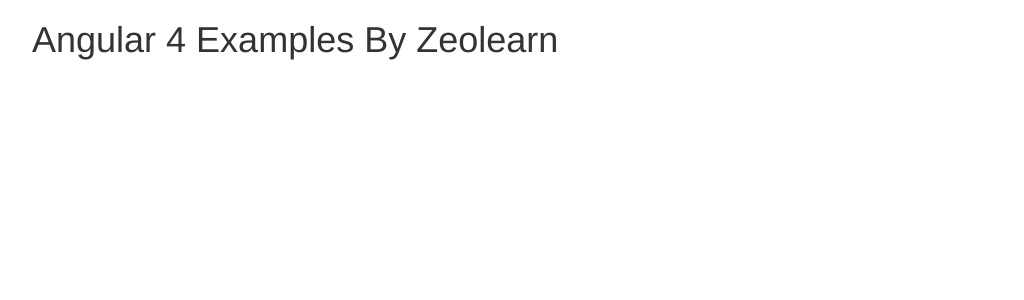
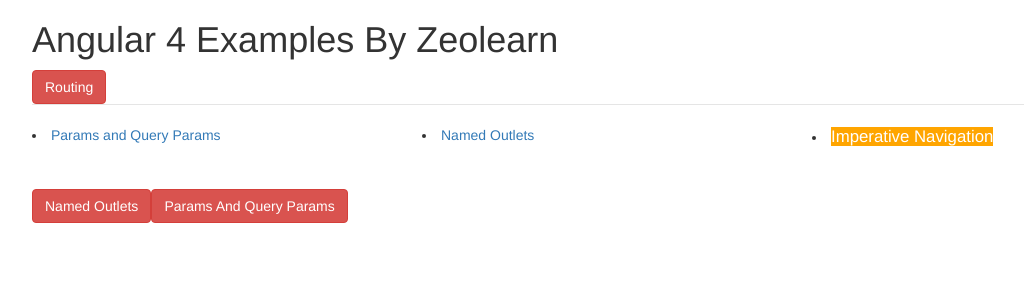
Before and after one commit to baluragala/angular4-examples, an Angular app: page /routing/imperative in a window 1280 px wide. Before the commit this address led to /. Shown: the top 300 px of the page, without its empty margins (38-1062 px from the left). Built offline with nearby package versions, Linux system fonts and the light colour scheme.

Commit message:
imperative navigation added

```diff
--- a/src/app/app.module.ts
+++ b/src/app/app.module.ts
@@ -19,6 +19,7 @@
 import {AuthorsComponent} from './routing/authors.component';
 import {RoutingModule} from './routing/routing.module';
 import { RouteParamsComponent } from './routing/route-params.component';
+import { ImperativeNavigationComponent } from './routing/imperative-navigation.component';
 
 
 @NgModule({
@@ -29,7 +30,8 @@
     AuthorsListComponent,
     AuthorDetailComponent,
     AuthorsComponent,
-    RouteParamsComponent
+    RouteParamsComponent,
+    ImperativeNavigationComponent
   ],
   imports: [
     BrowserModule,
--- /dev/null
+++ b/src/app/routing/imperative-navigation.component.ts
@@ -0,0 +1,42 @@
+import {Component, OnInit} from '@angular/core';
+import {Router} from "@angular/router";
+
+@Component({
+  selector: 'app-imperative-navigation',
+  template: `
+    <div>
+      <button class="btn btn-danger" (click)="navigate(1)">
+        Named Outlets
+      </button>
+      <button class="btn btn-danger" (click)="navigate(2)">
+        Params And Query Params
+      </button>
+    </div>
+  `,
+  styles: []
+})
+export class ImperativeNavigationComponent implements OnInit {
+
+  constructor(private router: Router) {
+  }
+
+  ngOnInit() {
+  }
+
+  navigate(i) {
+    switch (i) {
+      case 1:
+        this.router.navigate(['/routing', 'authors', {outlets: {'list': ['authorsList'], 'detail': ['none']}}])
+        break;
+      case 2:
+        this.router.navigate(['/routing','params-query-params', 'baluragla'], {
+          queryParams: {
+            'busy': true,
+            'calendar': 'permitted'
+          }
+        });
+        break;
+    }
+  }
+
+}
--- a/src/app/routing/routing-index.component.html
+++ b/src/app/routing/routing-index.component.html
@@ -17,6 +17,11 @@
              routerLinkActive="active"
       >Named Outlets</a></li>
     </div>
+
+    <div class="col-md-4">
+      <li><a [routerLink]="['imperative']"
+             routerLinkActive="active">Imperative Navigation</a></li>
+    </div>
   </div>
   <br/><br/>
   <router-outlet></router-outlet>
--- a/src/app/routing/routing.routes.ts
+++ b/src/app/routing/routing.routes.ts
@@ -3,6 +3,7 @@
 import {AuthorsListComponent} from './authors-list.component';
 import {AuthorDetailComponent} from './author-detail.component';
 import {RouteParamsComponent} from "./route-params.component";
+import {ImperativeNavigationComponent} from "./imperative-navigation.component";
 
 export const routingRoutes = [
   {
@@ -13,7 +14,8 @@
       {path: ':id', component: AuthorDetailComponent, outlet: 'detail'}
     ]
     },
-    {path: 'params-query-params/:username', component: RouteParamsComponent}
+    {path: 'params-query-params/:username', component: RouteParamsComponent},
+    {path: 'imperative', component: ImperativeNavigationComponent}
   ]
   },
 ];
```
